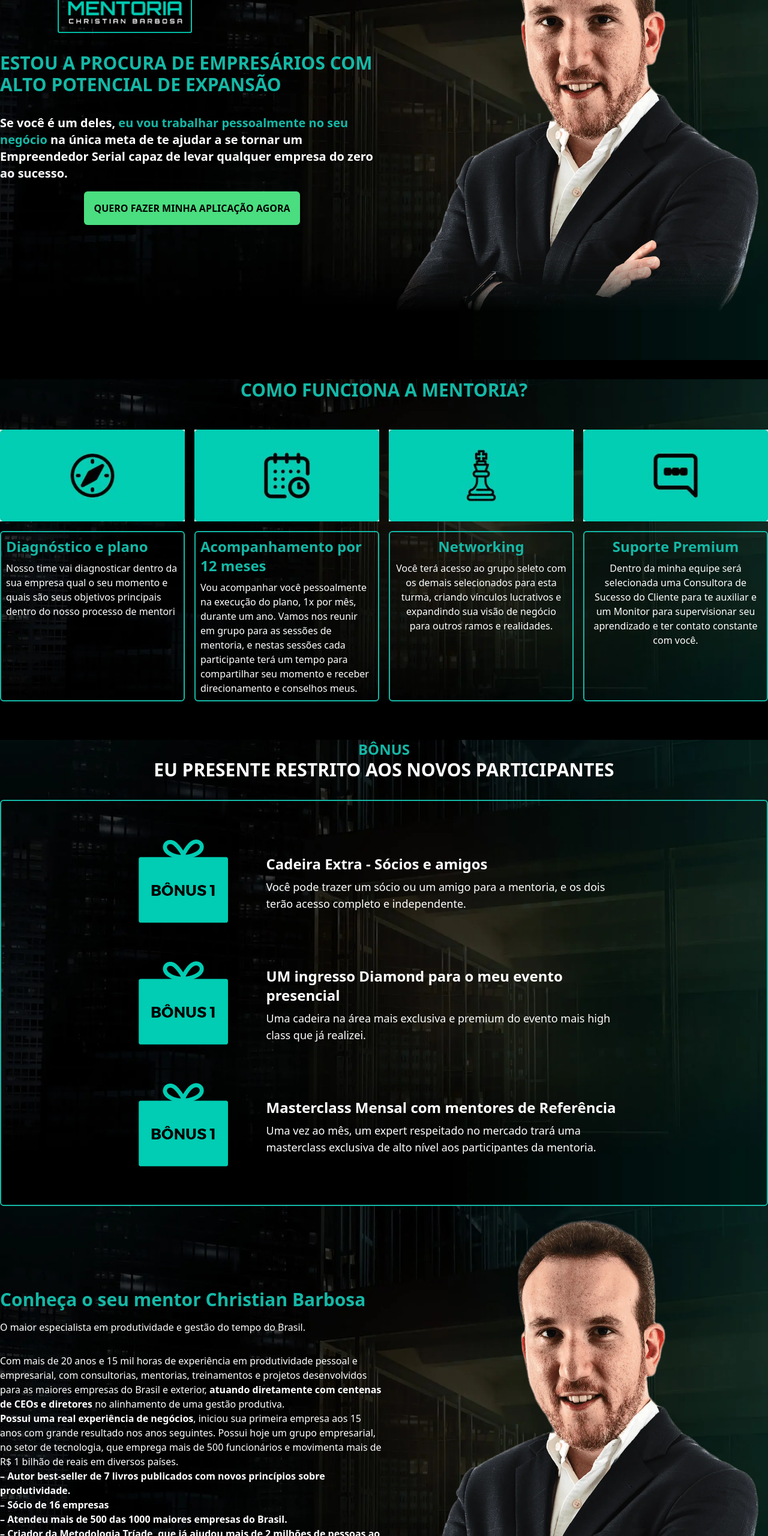
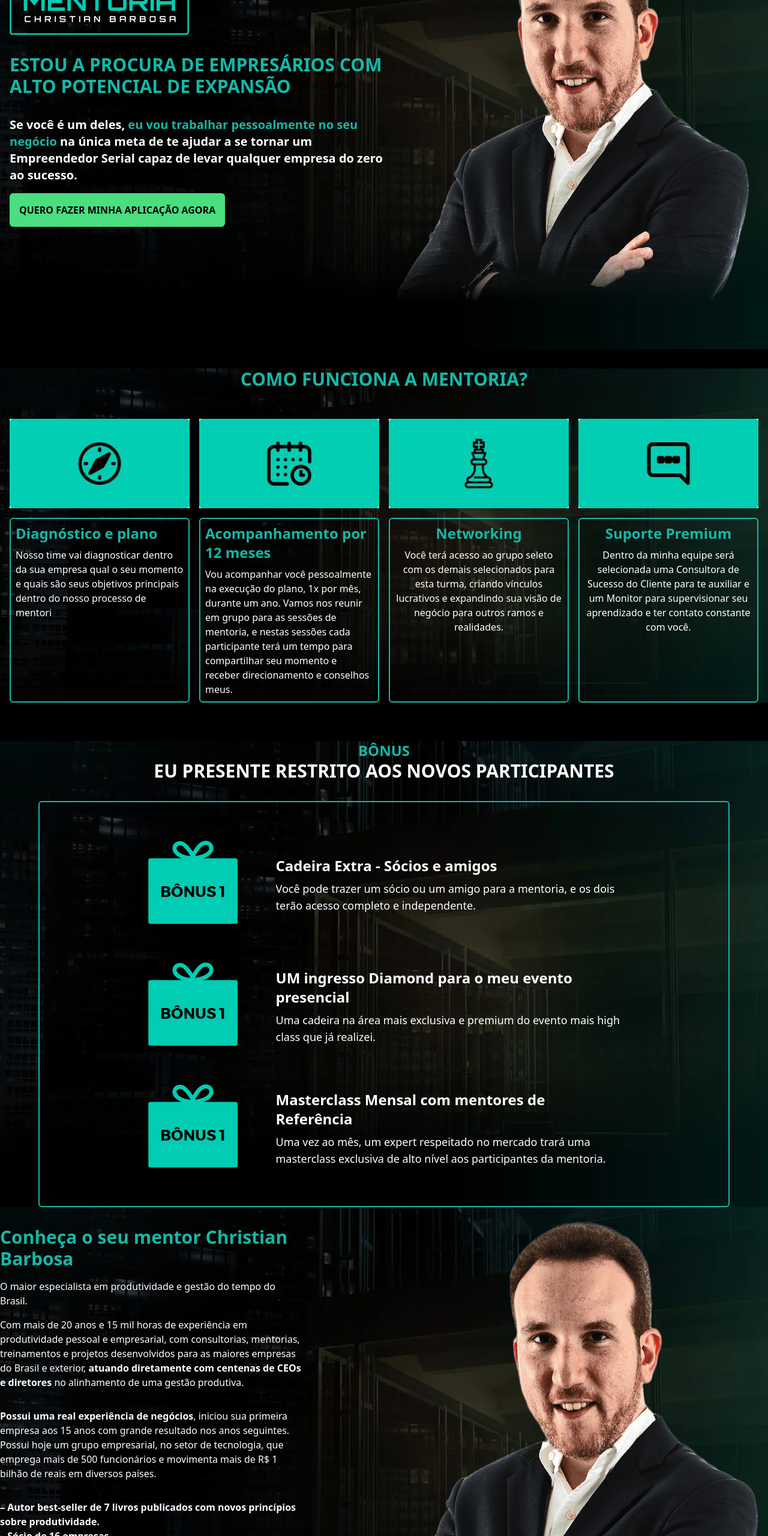
Before and after one commit to iamcelestino/Mentoria-PVD, a website: page src/Index.html in a window 1280 px wide. Shown: the part 240-2800 px from the top of the page at 60% size. Drawn offline with Linux system fonts and the light colour scheme.

Commit message:
fix: solve responsiveness issues

```diff
--- a/src/Index.html
+++ b/src/Index.html
@@ -6,13 +6,13 @@
     <title>Mentoria-PDV-Produtividade</title>
     <link rel="stylesheet" href="./output.css">
 </head>
-<body class="bg-black ">
+<body class="bg-black overflow-x-hidden">
      <section id="Introdução" class="bg-[url(../images/fundo2.png)] w-full h-full bg-cover bg-center">
         <div class="container">
-            <div class="flex flex-col items-center justify-center  md:flex-row  md:py-16">
-                <div id="descrição" class="flex items-center flex-col  md:w-2/4">
-                    <div class="px-12 pt-12 text-center sm:flex sm:items-center  md:px-0  md:pt-0">
-                        <img class="sm:w-full md:w-2/4" src="../images/mentoria-logo.png" alt="logotipo">
+            <div class="flex flex-col items-center justify-center md:flex-row  md:py-16">
+                <div id="descrição" class="flex flex-col items-center justify-center md:items-start  md:w-2/4">
+                    <div class="px-12 pt-12 text-center sm:flex flex sm:items-center md:px-0  md:pt-0">
+                        <img class="sm:w-full  md:w-2/3" src="../images/mentoria-logo.png" alt="logotipo">
                     </div>
                     <h1 class="text-center text-teal-500 font-bold text-3xl my-8 md:text-left">ESTOU A PROCURA DE EMPRESÁRIOS COM ALTO POTENCIAL DE EXPANSÃO</h1>
                     <p class="text-white font-bold text-xl pb-4">Se você é um deles, <span class="text-teal-500">eu vou trabalhar pessoalmente no seu negócio</span> na única meta de te ajudar a se
@@ -54,7 +54,7 @@
                     </div>
                 </div>
 
-                <div class="flex flex-col items-center justify-center h-full   md:grow">
+                <div class="flex flex-col items-center justify-center h-full md:grow">
                     <div class="my-4  md:grow">
                         <img src="../images/icones3.webp" alt="">
                     </div>
@@ -64,7 +64,7 @@
                     </div>
                 </div>
 
-                <div class="flex flex-col items-center justify-center h-full   md:grow">
+                <div class="flex flex-col items-center justify-center h-full md:grow">
                     <div class="my-4 md:grow">
                         <img src="../images/icones4.webp" alt="">
                     </div>
@@ -78,12 +78,12 @@
     </section>
 
    <section id="Bonús" class="bg-[url(../images/fundo2.png)] w-full h-full bg-cover bg-center">
-        <div class="container">
+        <div class="container md:px-16">
             <div class="text-center mt-16 mb-8">
                 <h4 class="font-bold text-teal-500 text-2xl">BÔNUS</h4>
                 <h1 class="font-bold text-white text-3xl">EU PRESENTE RESTRITO AOS NOVOS PARTICIPANTES</h1>
             </div>
-            <div class="text-white border-2 border-teal-500 rounded-md px-8 py-16 flex-row">
+            <div class="text-white border-2 border-teal-500 rounded-md px-8 py-16 flex-row md:px-0">
 
                 <div class="flex flex-col items-center md:flex-row md:justify-center md:gap-16">
                     <div class="">
@@ -118,17 +118,15 @@
         </div>
     </section>
 
-     <section id="Concheca'mentor" class="bg-[url(../images/fundo2.png)] w-full h-full bg-cover bg-center">
-        <div class="container">
-            <div class="md:flex items-center">
-                <div class="text-white text-center pt-8 md:w-2/4 md:text-left">
+    <section id="Concheca'mentor" class="bg-[url(../images/fundo2.png)] w-full h-full bg-cover bg-center border-box md:grid  md:grid-cols-9 gap-28">
+        <div class="text-white text-center pt-8  md:text-left col-start-1 col-end-5">
             <h2 class="font-bold text-teal-500 text-3xl mb-4">Conheça o seu mentor Christian Barbosa</h2>
-                    <p class="font-medium mb-8">O maior especialista em produtividade e gestão do tempo do Brasil.</p>
+            <p class="font-medium mb-4">O maior especialista em produtividade e gestão do tempo do Brasil.</p>
 
-                    <p class="font-medium">Com mais de 20 anos e 15 mil horas de experiência em produtividade pessoal e empresarial, com consultorias, mentorias, treinamentos e projetos desenvolvidos para as maiores empresas do Brasil e exterior, <span class="font-bold">atuando diretamente com centenas de CEOs e diretores</span> no alinhamento de uma gestão produtiva.
+            <p class="font-medium ">Com mais de 20 anos e 15 mil horas de experiência em produtividade pessoal e empresarial, com consultorias, mentorias, treinamentos e projetos desenvolvidos para as maiores empresas do Brasil e exterior, <span class="font-bold">atuando diretamente com centenas de CEOs e diretores</span> no alinhamento de uma gestão produtiva.
             </p>
 
-                    <p class="font-medium m-8 md:m-0"><span class="font-bold">Possui uma real experiência de negócios</span>, iniciou sua primeira empresa aos 15 anos com grande resultado nos anos seguintes. Possui hoje um grupo empresarial, no setor de tecnologia, que emprega mais de 500 funcionários e movimenta mais de R$ 1 bilhão de reais em diversos países.
+            <p class="font-medium my-8 "><span class="font-bold">Possui uma real experiência de negócios</span>, iniciou sua primeira empresa aos 15 anos com grande resultado nos anos seguintes. Possui hoje um grupo empresarial, no setor de tecnologia, que emprega mais de 500 funcionários e movimenta mais de R$ 1 bilhão de reais em diversos países.
             </p>
 
             <p class="font-bold">– Autor best-seller de 7 livros publicados com novos princípios sobre produtividade.</p>
@@ -136,17 +134,15 @@
             <p class="font-bold">– Atendeu mais de 500 das 1000 maiores empresas do Brasil.</p>
             <p class="font-bold">– Criador da Metodologia Tríade, que já ajudou mais de 2 milhões de pessoas ao redor do mundo e foi destaque em todos os grandes veículos de comunicação do Brasil.</p>
         </div>
-                <div class="md:w-2/4">
-                    <img src="../images/chris_terno.png" alt="">
-                </div>
-            </div>
+        <div class="col-start-5 col-end-10">
+            <img class="h-full w-svw"  src="../images/chris_terno.png" alt="">
         </div>
     </section>
 
-    <section id="fazer-aplicação" class="bg-[url(../images/fundo2.png)] w-full h-full bg-cover bg-center">
+     <section id="fazer-aplicação" class="bg-[url(../images/fundo2.png)] w-full h-full bg-cover bg-center md:px-8 md:py-32">
         <div class="container">
             <div class="text-center">
-                <p class="text-white text-xl font-bold my-8">FAÇA AGORA <span class="text-teal-500">SUA APLICAÇÃO</span> E CASO VOCÊ SEJA SELECIONADO, CHEGOU A HORA DE FAZER PARTE DO TIME DOS GRANDES.</p>
+                <p class="text-white text-xl font-bold my-8 sm:text-2xl md:text-4xl">FAÇA AGORA <span class="text-teal-500">SUA APLICAÇÃO</span> E CASO VOCÊ SEJA SELECIONADO, CHEGOU A HORA DE FAZER PARTE DO TIME DOS GRANDES.</p>
                 <div class="text-center mb-4">
                     <button class="bg-green-400 p-4 font-bold text-center rounded-md hover:scale-105">QUERO  FAZER MINHA APLICAÇÃO AGORA</button>
                 </div>
@@ -155,7 +151,7 @@
     </section>
     <footer class="bg-teal-400 pt-8 pb-4">
         <div class="container text-center flex flex-col items-center">
-            <img class="" src="../images/mentoria_2.webp" alt="">
+            <img class="w-2/4 md:w-2/6" src="../images/mentoria_2.webp" alt="">
             <p class="mt-4 text-white">Política de Privacidade</p>
         </div>
     </footer>
--- a/src/style.css
+++ b/src/style.css
@@ -0,0 +1,3 @@
+.col-start-6 img{
+    width: 200%;
+}
--- a/tailwind.config.js
+++ b/tailwind.config.js
@@ -7,6 +7,7 @@ module.exports = {
       extend: {},
       container: {
         center: true,
+        padding: '1rem'
       }
     },
     plugins: [],
```
Also changed, not shown: src/output.css. Lines whose indentation alone changed are shown as unchanged.
